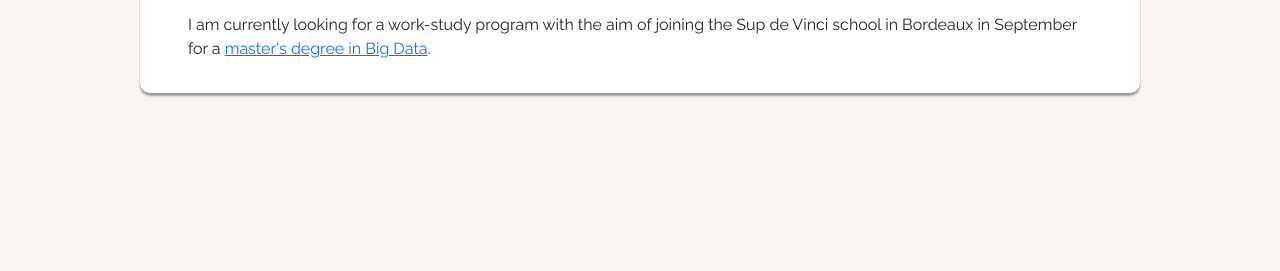
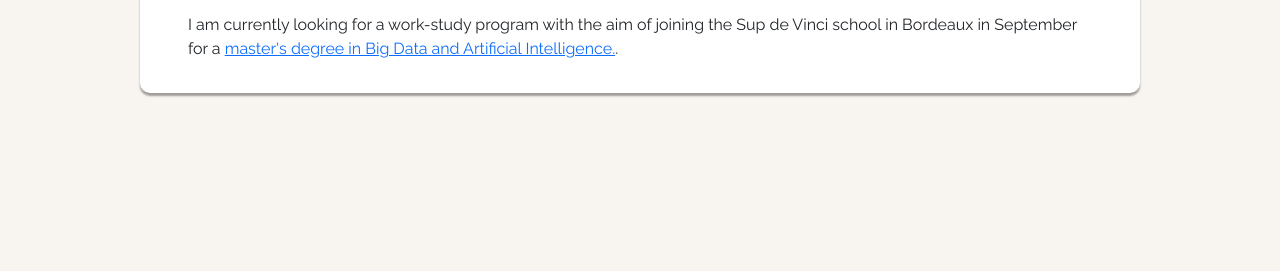
Before and after one commit to tom1731/tom1731.github.io, a plain HTML site: page index.html in a window 1280 px wide. Shown: the part 420-691 px from the top of the page. Drawn offline with nearby package versions, Linux system fonts and the light colour scheme.

Commit message:
update home

```diff
--- a/index.html
+++ b/index.html
@@ -39,7 +39,7 @@
       or GitHub.</p>
 
       <p>I am currently looking for a work-study program with the aim of joining the Sup de Vinci school in Bordeaux in September
-      for a <a href="https://www.supdevinci.fr/formations/mastere-specialisation-big-data/" target="_blank">master's degree in Big Data</a>.</p>
+      for a <a href="https://www.supdevinci.fr/formations/mastere-specialisation-big-data/" target="_blank">master's degree in Big Data and Artificial Intelligence.</a>.</p>
     </div>
     <!-- footer -->
     <footer class="footer background mt-auto py-3">
```
